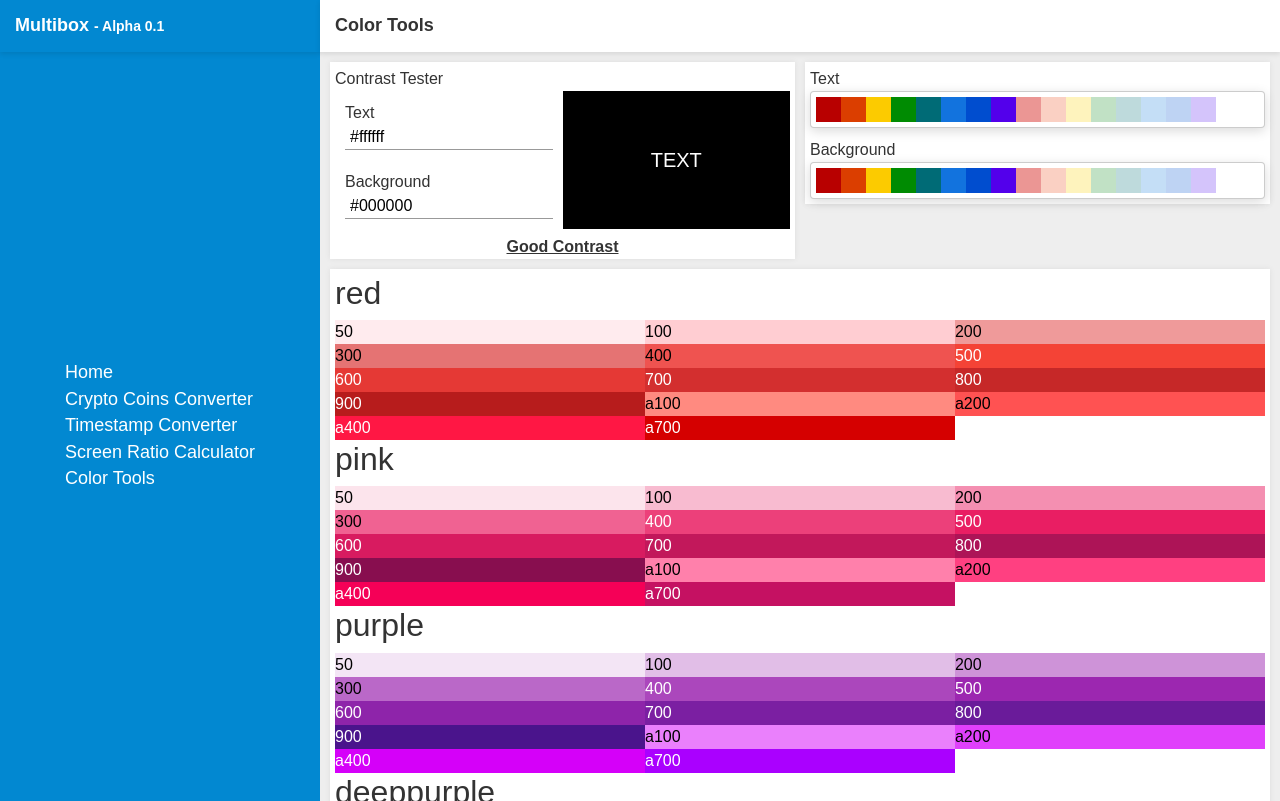
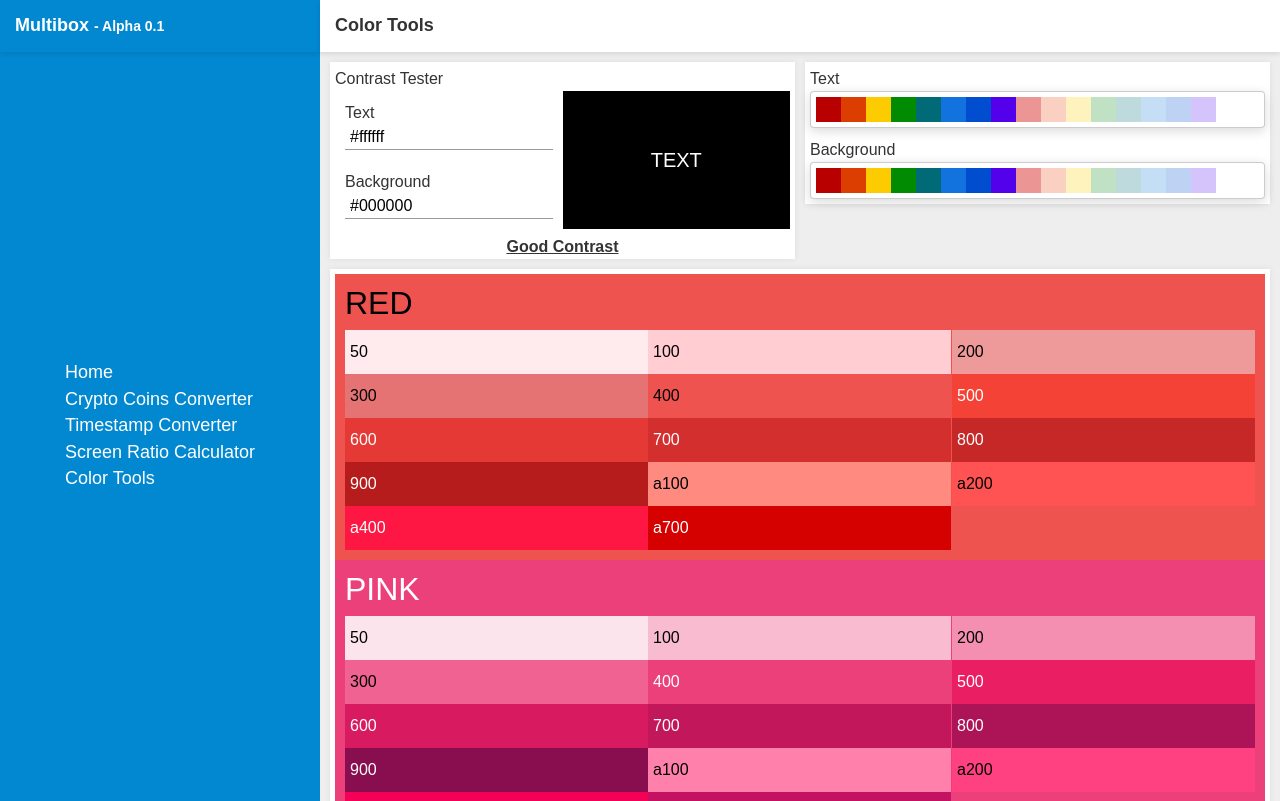
Before and after one commit to ricardojrgpimentel/multitools, a React app: page /colortools in a window 1280 px wide. Built offline with nearby package versions, Linux system fonts and the light colour scheme; a web font is replaced by a local one.

Commit message:
added color palettes, swatchs & proper style

```diff
--- a/src/components/ColorBody/colorPalette/colorSquare/index.js
+++ b/src/components/ColorBody/colorPalette/colorSquare/index.js
@@ -22,7 +22,7 @@ class ColorSquare extends React.Component{
 
     return(
       <CopyToClipboard text={this.props.hex}>
-        <div className='col-4'>
+        <div className='col-4 hvr-grow'>
           <div className='color-square' style={{backgroundColor: this.props.hex}}>
             <p style={{color: bC}}>{this.props.color}</p>
           </div>
--- a/src/components/ColorBody/colorPalette/index.js
+++ b/src/components/ColorBody/colorPalette/index.js
@@ -2,6 +2,19 @@ import React from 'react'
 import ColorSquare from './colorSquare'
 
 class ColorPalette extends React.Component{
+
+  hexToLuma(colour){
+    const hex = colour.replace(/#/, '')
+    const r = parseInt(hex.substr(0, 2), 16)
+    const g = parseInt(hex.substr(2, 2), 16)
+    const b = parseInt(hex.substr(4, 2), 16)
+
+    return [
+        0.299 * r,
+        0.587 * g,
+        0.114 * b
+    ].reduce((a, b) => a + b) / 255
+  }
 
   render(){
     let Squares = []
@@ -9,10 +22,13 @@ class ColorPalette extends React.Component{
     for(let colorSquare in this.props.palette){
       Squares.push(<ColorSquare key={aux++} hex={this.props.palette[colorSquare]} color={colorSquare} />)
     }
+
+    let bC = this.hexToLuma(this.props.palette[400]) > 0.5 ? 'black' : 'white'
+
     return(
       <div className="col-12">
-        <div className='color-palette'>
-          <h2>{this.props.color}</h2>
+        <div className='color-palette' style={{backgroundColor: this.props.palette[400]}}>
+          <h2 style={{color: bC}} className='palette-name'>{this.props.color}</h2>
           <div className="row row-no-padding row-col-no-padding">
             {Squares}
           </div>
--- a/src/sass/_colorBox.sass
+++ b/src/sass/_colorBox.sass
@@ -32,3 +32,27 @@
   margin-bottom: 10px
 
 .color-palette
+  padding: 10px
+  .palette-name
+    text-transform: uppercase
+  .color-square
+    padding: 10px 5px
+
+
+/* Grow
+
+.hvr-grow
+  display: inline-block
+  vertical-align: middle
+  -webkit-transform: perspective(1px) translateZ(0)
+  transform: perspective(1px) translateZ(0)
+  box-shadow: 0 0 1px transparent
+  -webkit-transition-duration: 0.3s
+  transition-duration: 0.3s
+  -webkit-transition-property: transform
+  transition-property: transform
+  &:hover, &:focus, &:active
+    -webkit-transform: scale(1.1)
+    transform: scale(1.1)
+    z-index: 10
+    cursor: default
```
Also changed, not shown: src/sass/main.css.
